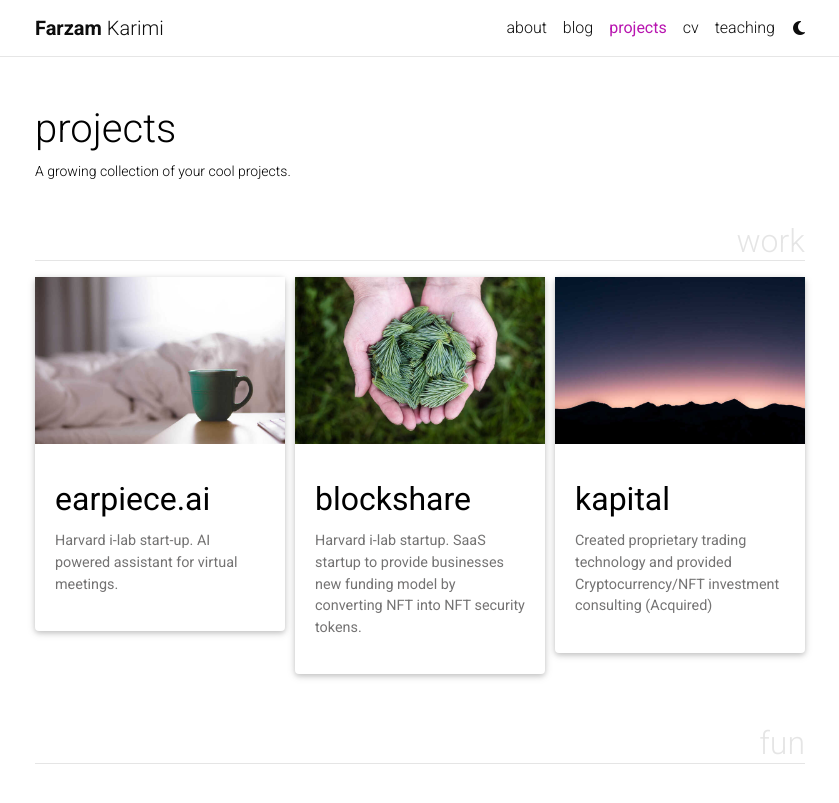
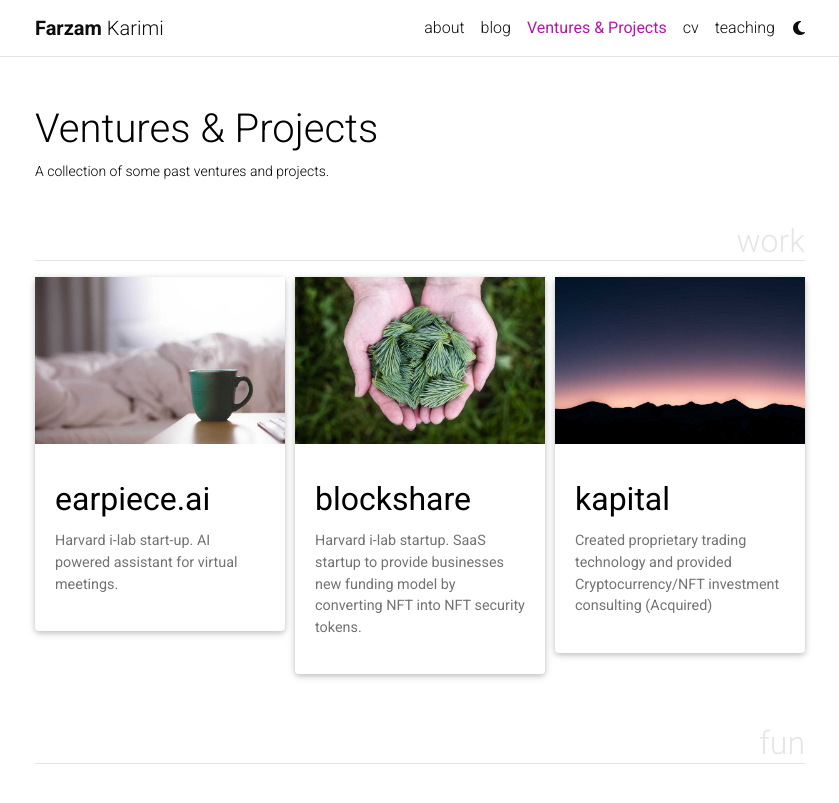
Before and after one commit to karimifarzam/karimifarzam.github.io, a Jekyll site: the page built from _pages/projects.md, in a window 1280 px wide. Shown: the top 803 px of the page, without its empty margins (220-1059 px from the left). Built offline with Jekyll 4.4.1, drawn with Linux system fonts in a browser that asks for light colours; full-size pictures stand in for the smaller copies a plugin makes; comment, search, counter and statistics services are not loaded; a style sheet for code colours, icons or effects is not loaded.

Commit message:
Update projects.md

```diff
--- a/_pages/projects.md
+++ b/_pages/projects.md
@@ -1,8 +1,8 @@
 ---
 layout: page
-title: projects
+title: Ventures & Projects
 permalink: /projects/
-description: A growing collection of your cool projects.
+description: A collection of some past ventures and projects.
 nav: true
 nav_order: 3
 display_categories: [work, fun]
```
